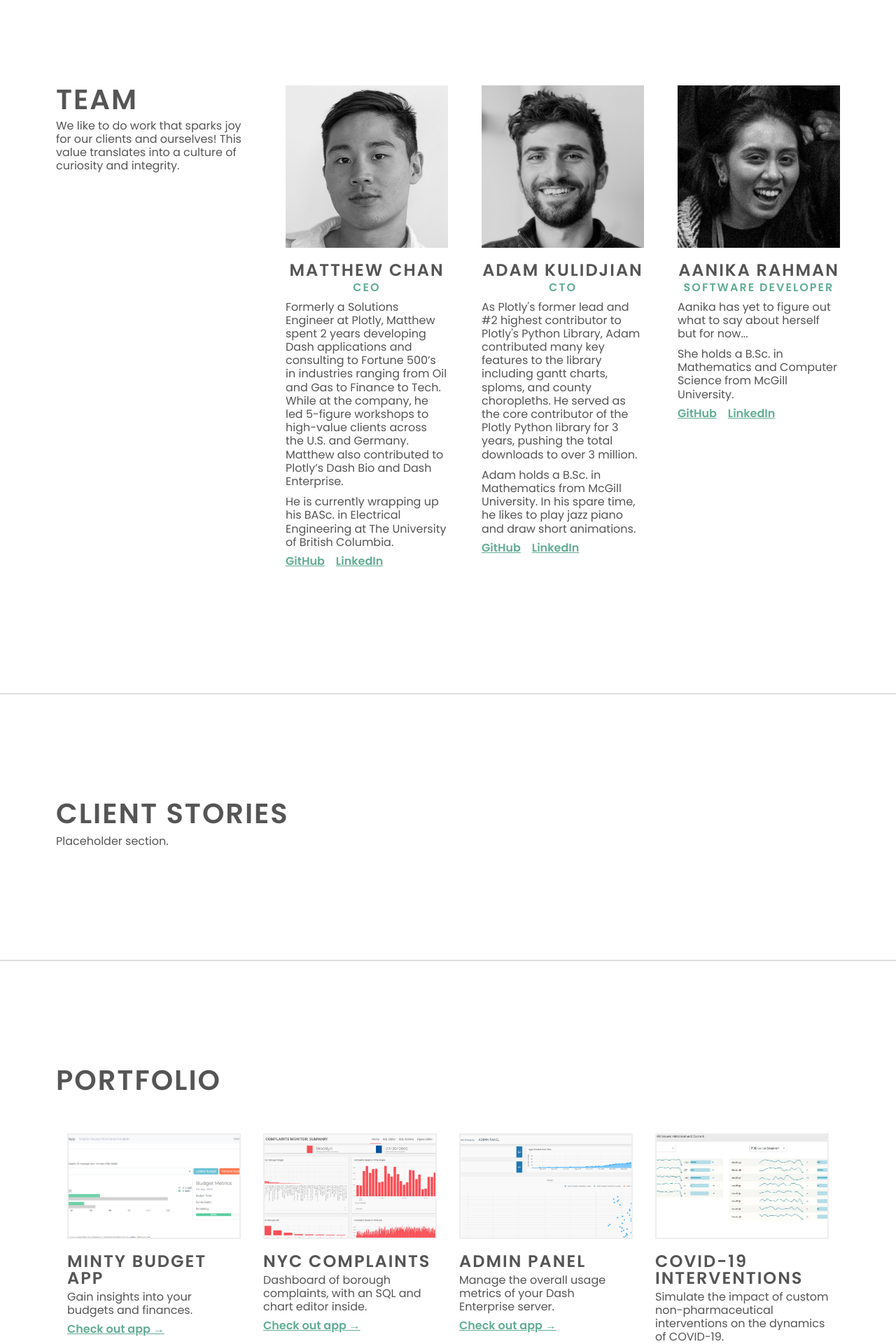
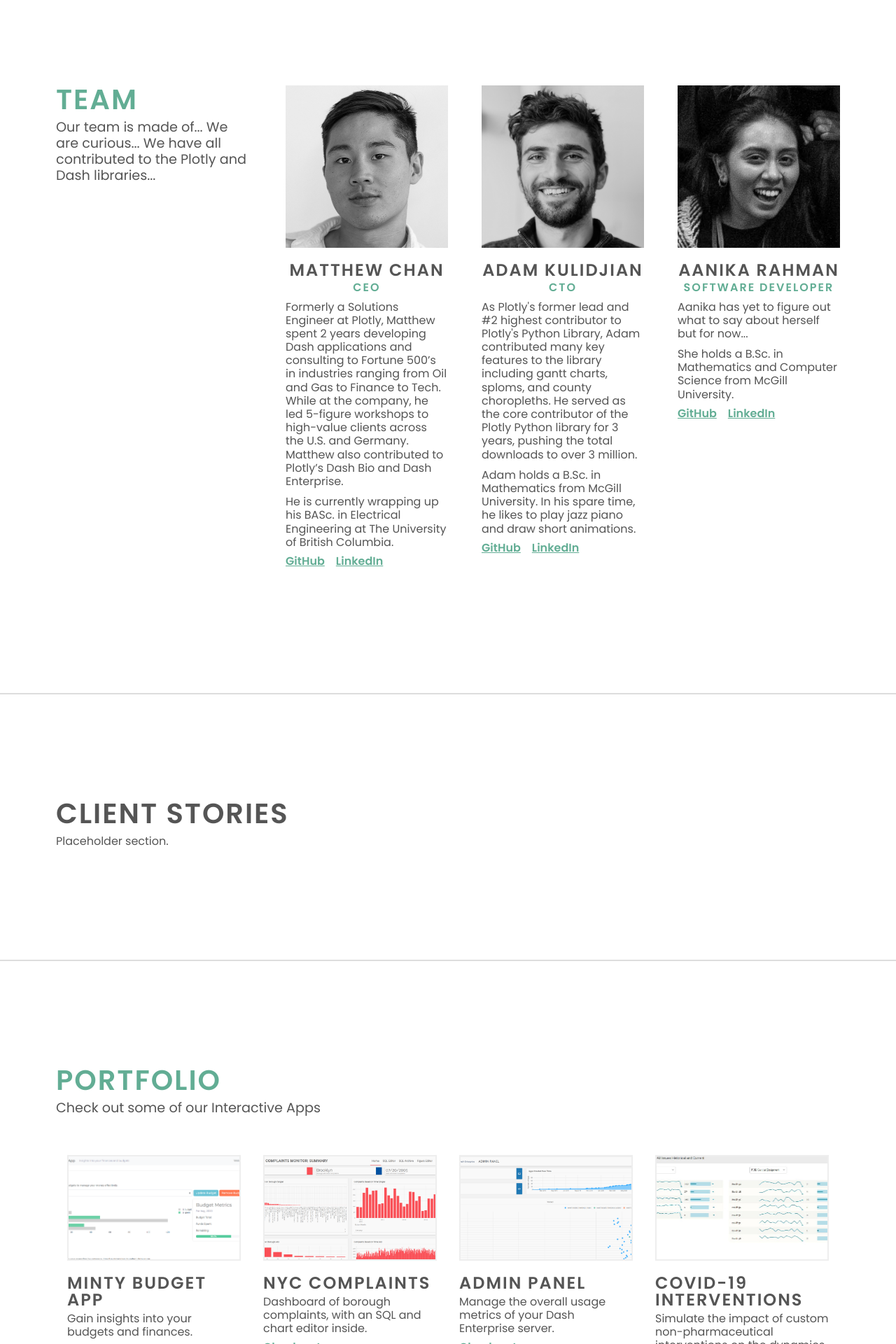
Before and after one commit to ohaanika/nextjs-website, a Next.js app: page / in a window 1280 px wide. Shown: the part 2100-4020 px from the top of the page at 70% size. Built offline with nearby package versions, Linux system fonts and the light colour scheme; a web font is replaced by a local one.

Commit message:
refactor(components, sections): update section headings

```diff
--- a/components/section.js
+++ b/components/section.js
@@ -1,7 +1,7 @@
-const Section = (props) => (
-  <section id={props.id}>
+const Section = ({id="", backgroundColor="transparent", children}) => (
+  <section id={id} style={{backgroundColor: backgroundColor}}>
     <div className="container">
-      {props.children}
+      {children}
     </div>
   </section>
 )
--- a/components/sectionContentBlock.js
+++ b/components/sectionContentBlock.js
@@ -1,9 +1,13 @@
 const SectionContentBlock = ({heading=undefined, subheading=undefined, children}) => {
   if (!(typeof heading === 'undefined')) {
-    heading = <div className="row pb-2"><h3>{heading}</h3></div>
+    heading = <div className="row pb-2">
+      <h3 style={{color: "var(--color-primary)"}}>{heading}</h3>
+    </div>
   }
   if (!(typeof subheading === 'undefined')) {
-    subheading = <div className="row pb-2"><h5>{subheading}</h5></div>
+    subheading = <div className="row pb-2">
+      <p style={{fontSize: "1.2em"}}>{subheading}</p>
+    </div>
   }
   return (
     <div>
--- a/sections/portfolio.js
+++ b/sections/portfolio.js
@@ -62,7 +62,10 @@ function displayPortfolioCard(PortfolioCard, i) {
 const Portfolio = () => (
   <Section id="portfolio">
     <div className="row no-gutters">
-        <SectionContentBlock heading="Portfolio">
+        <SectionContentBlock
+          heading="Portfolio"
+          subheading="Check out some of our Interactive Apps"
+        >
           <div className="row no-gutters">
             {PortfolioCardInfo.map((PortfolioCard, i) => displayPortfolioCard(PortfolioCard, i))}
           </div>
--- a/sections/team.js
+++ b/sections/team.js
@@ -103,12 +103,11 @@ const Team = () => (
   <Section id="team">
     <div className="row no-gutters">
       <div className="col-lg-3 col-md-12 col-sm-12">
-        <SectionContentBlock heading="Team">
-          <p>
-            We like to do work that sparks joy for our clients and ourselves!
-            This value translates into a culture of curiosity and integrity.
-          </p>
-        </SectionContentBlock>
+        <SectionContentBlock
+          heading="Team"
+          subheading="Our team is made of... We are curious...
+          We have all contributed to the Plotly and Dash libraries..."
+        />
       </div>
       <div className="col-lg-9 col-md-12 col-sm-12">
         <div className="row no-gutters">
```
